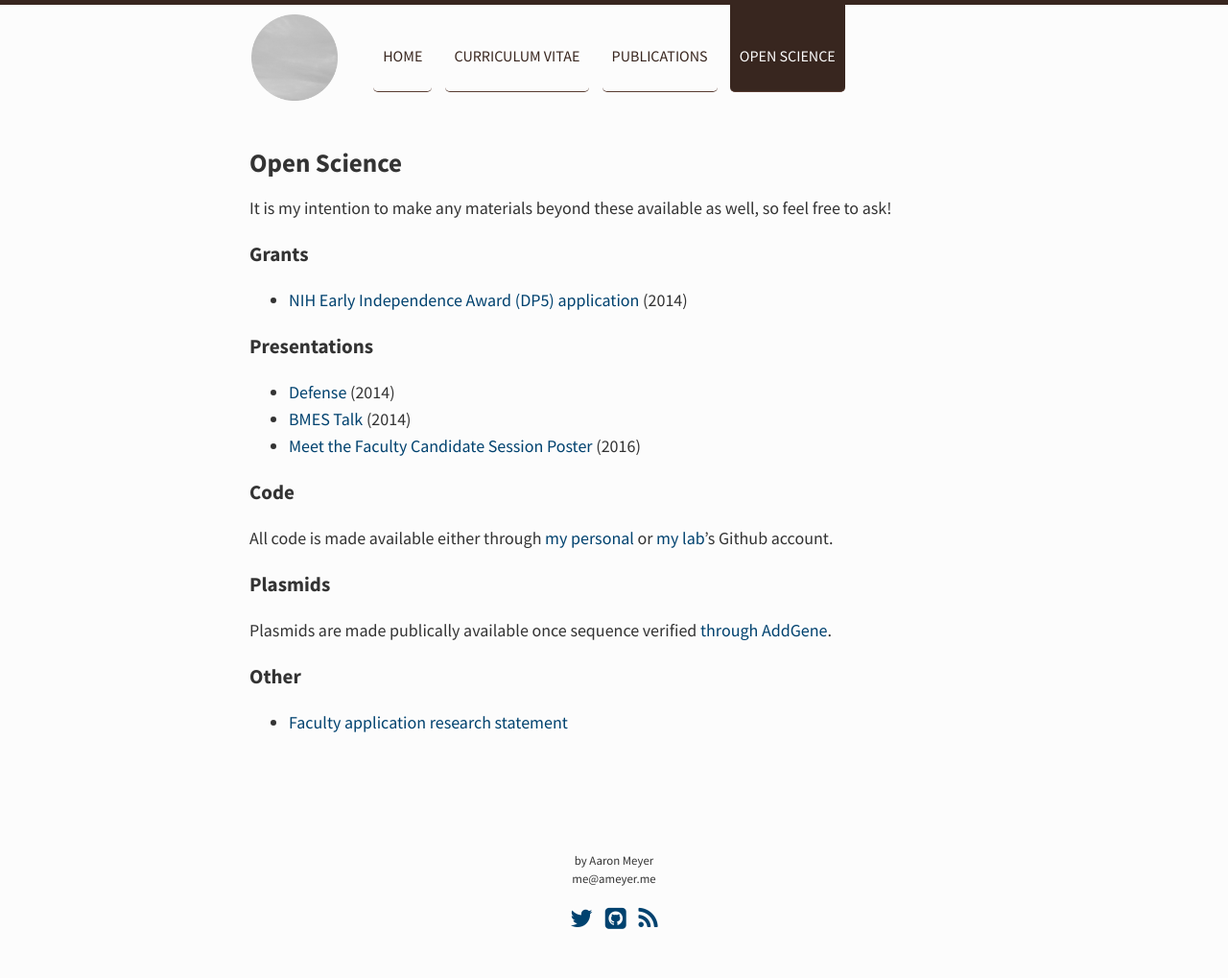
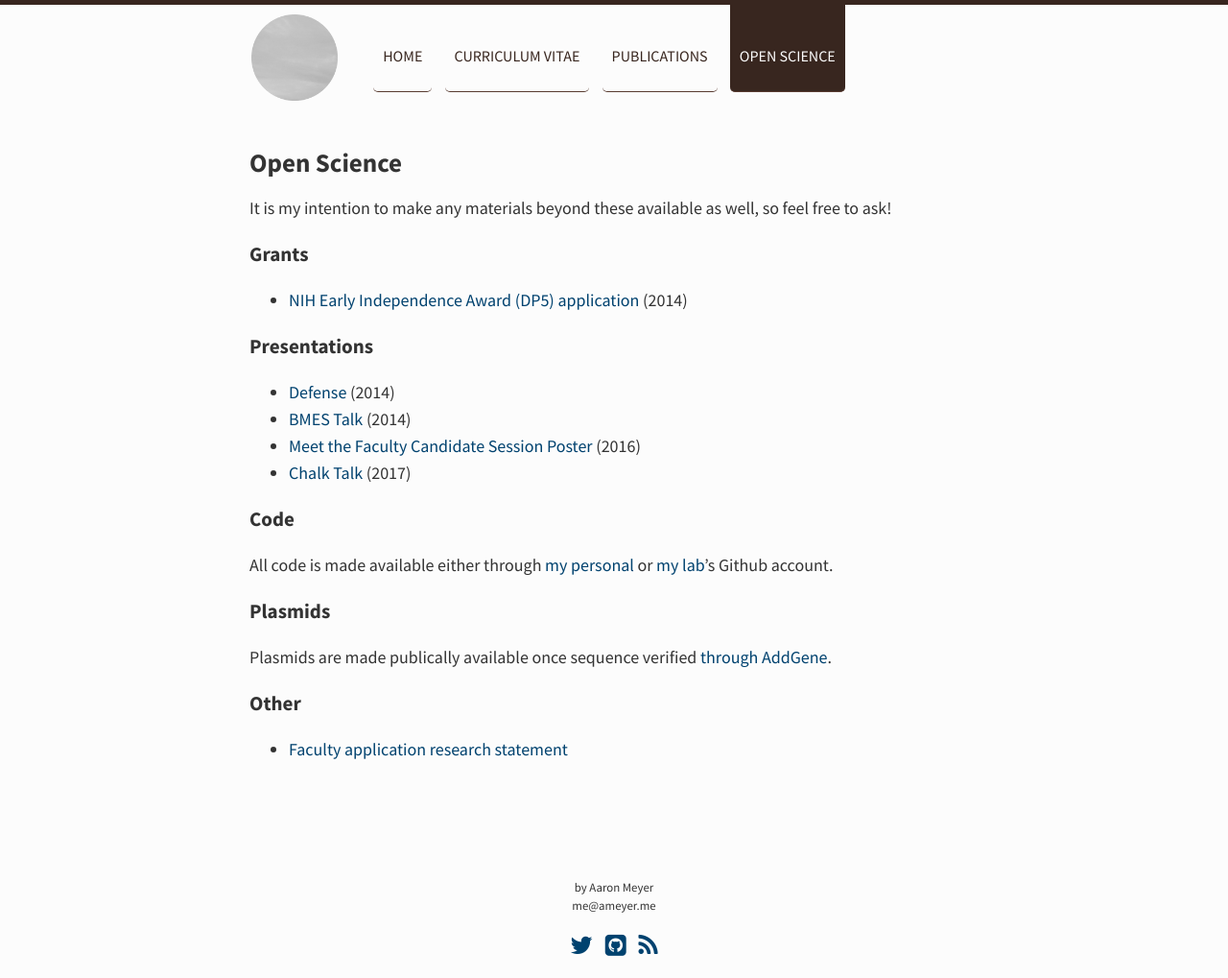
Before and after one commit to thanatosmin/ameyer.me, a Jekyll site: the page built from opensci/index.md, in a window 1280 px wide. Shown: the whole page at 96% size. Built offline with Jekyll 4.4.1, drawn with Linux system fonts in a browser that asks for light colours; nearby versions of some CDN libraries; comment, search, counter and statistics services are not loaded; before the commit the page ends 991 px from its top, so only the background shows below that.

Commit message:
Add link to chalk talk.

```diff
--- a/opensci/index.md
+++ b/opensci/index.md
@@ -14,6 +14,7 @@ It is my intention to make any materials beyond these available as well, so feel
 - [Defense](/public/files/Opensci-DefensePresentation.pdf) (2014)
 - [BMES Talk](/public/files/Opensci-BMES-Talk-2014.pdf) (2014)
 - [Meet the Faculty Candidate Session Poster](/public/files/Opensci-MTFC-Session-BMES-2016.pdf) (2016)
+- [Chalk Talk](/public/files/Opensci-ChalkTalk.pdf) (2017)
 
 ### Code
 
```
